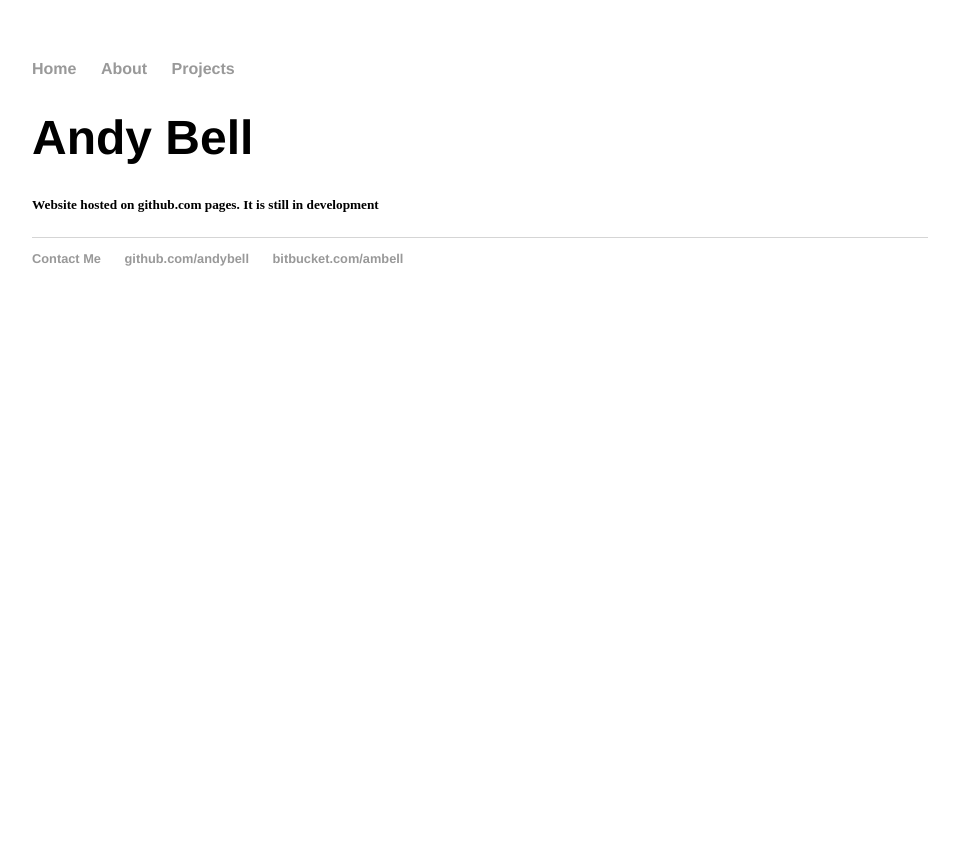
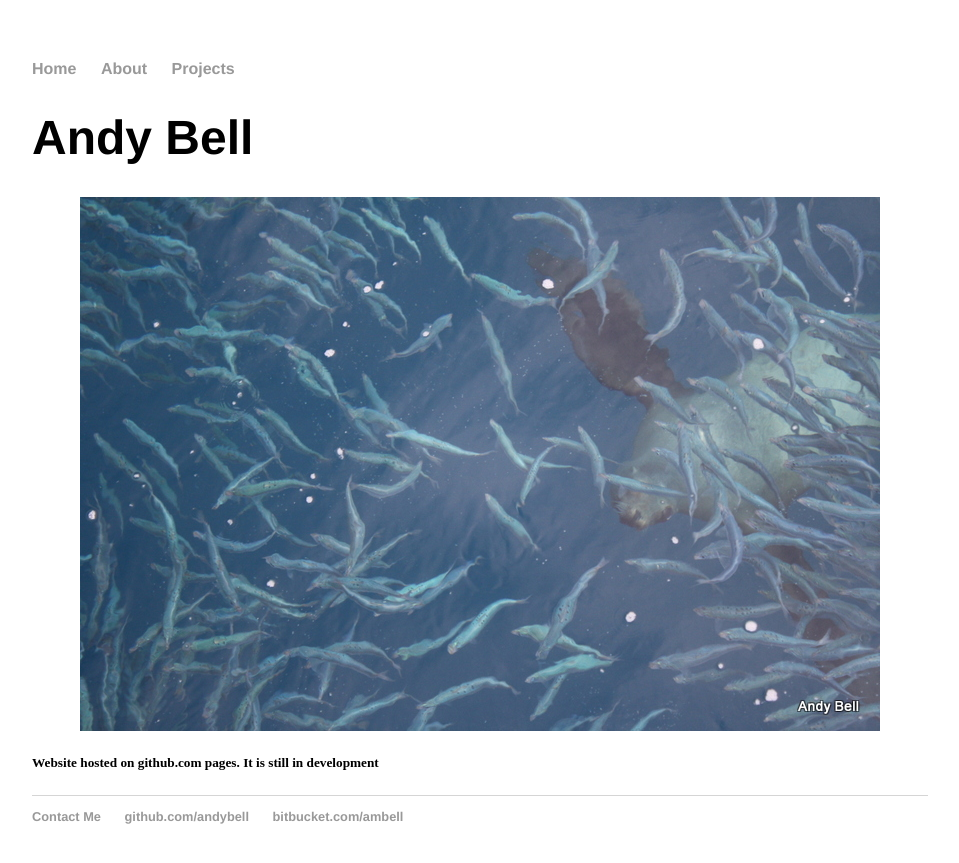
Before and after one commit to andybell/andybell.github.io, a Jekyll site: the page index.html, which Jekyll copies as it is, in a window 1280 px wide. Shown: the top 863 px of the page, without its empty margins (160-1119 px from the left). Built offline with Jekyll 4.4.1, drawn with Linux system fonts in a browser that asks for light colours.

Commit message:
pic on homepage

```diff
--- a/index.html
+++ b/index.html
@@ -16,6 +16,7 @@
 		<div class="container">
     		<div class="blurb">
         		<h1>Andy Bell</h1>
+				<IMG class="displayed" src="IMG_0603.JPG" alt="fish" style="width:800px;height:534px">
 				<p><h5>Website hosted on github.com pages. It is still in development</h5></p>
     		</div><!-- /.blurb -->
 		</div><!-- /.container -->
```
Also changed, not shown: IMG_0603.JPG (added).
